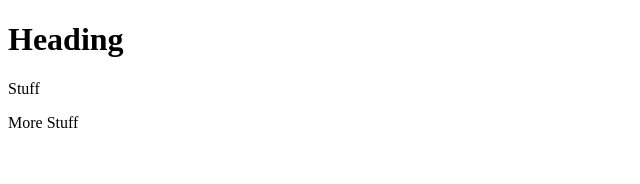
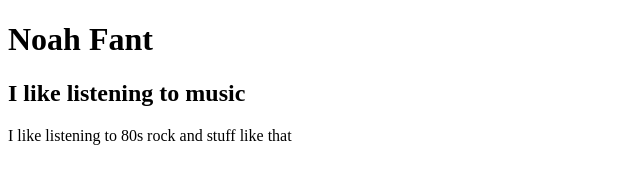
Before and after one commit to SsoFanta/webdev, a plain HTML site: page HTML Skeleton/index.html in a window 1280 px wide. Shown: the whole page, without its empty margins (0-640 px from the left). Drawn offline with Linux system fonts and the light colour scheme.

Commit message:
Created INdex

```diff
--- a/HTML Skeleton/index.html
+++ b/HTML Skeleton/index.html
@@ -1,11 +1,14 @@
 <!DOCTYPE html>
 <html>
+
 <head>
-<title>My page son</title>
+    <title> Noah Fants Page</title>
 </head>
+
 <body>
-<h1>Heading</h1>
-<p>Stuff</p>
-<p>More Stuff</p>
+    <h1> Noah Fant </h1>
+    <h2> I like listening to music </h2>
+    <p> I like listening to 80s rock and stuff like that</p>
 </body>
+
 </html>
```
